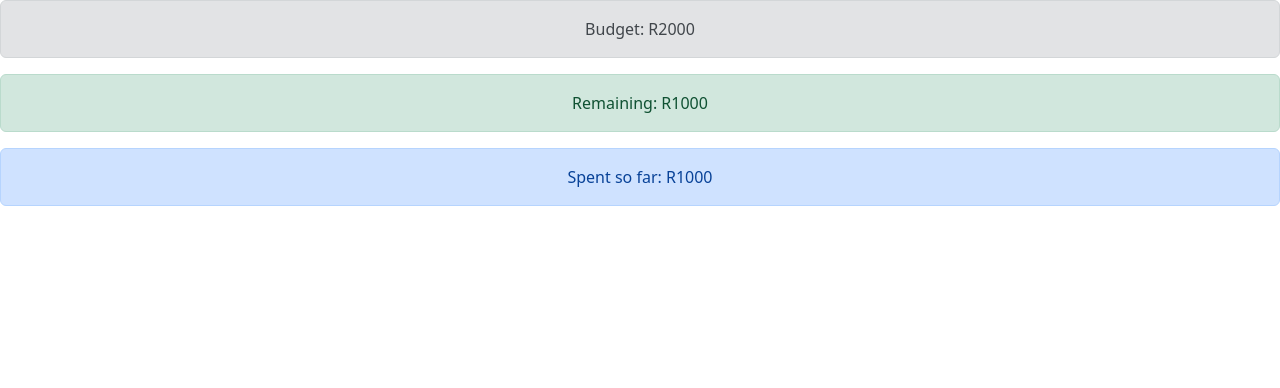
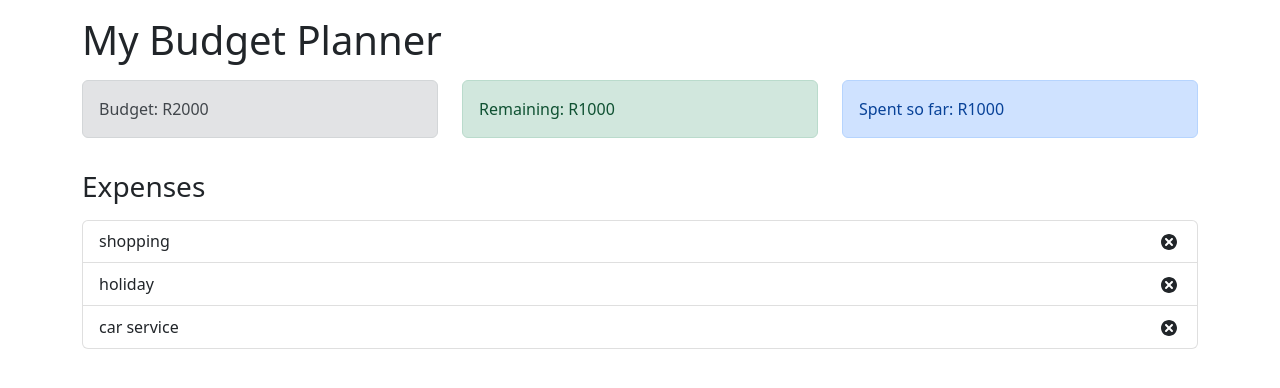
Before and after one commit to CMadiope/budget-tracker, a React (Create React App) app: page / in a window 1280 px wide. Shown: the top 388 px of the page. Built offline with nearby package versions, Linux system fonts and the light colour scheme.

Commit message:
ADD: Expense components

```diff
--- a/src/App.js
+++ b/src/App.js
@@ -4,12 +4,28 @@
 import Remaining from "./components/Remaining";
 import ExpenseTotal from "./components/ExpenseTotal";
 
+import ExpenseList from "./components/ExpenseList";
 function App() {
   return (
-    <div className='App'>
-      <Budget />
-      <Remaining/>
-      <ExpenseTotal/>
+    <div className='container'>
+      <h1 className='mt-3'>My Budget Planner</h1>
+      <div className='row mt-3'>
+        <div className='col-sm'>
+          <Budget />
+        </div>
+        <div className='col-sm'>
+          <Remaining />
+        </div>
+        <div className='col-sm'>
+          <ExpenseTotal />
+        </div>
+      </div>
+      <h3 className='mt-3'>Expenses</h3>
+      <div className='row mt-3'>
+        <div className='col-sm'>
+          <ExpenseList />
+        </div>
+      </div>
     </div>
   );
 }
--- /dev/null
+++ b/src/components/ExpenseItem.js
@@ -0,0 +1,18 @@
+import React from "react";
+import { TiDelete } from "react-icons/ti";
+
+const ExpenseItem = (props) => {
+  return (
+    <li className='list-group-item d-flex justify-content-between align-items-center'>
+      {props.name}
+      <div>
+        <span className='badge badge-primary badge-pill mr-3'>
+          R{props.cost}
+        </span>
+        <TiDelete size='1.5em' />
+      </div>
+    </li>
+  );
+};
+
+export default ExpenseItem;
--- /dev/null
+++ b/src/components/ExpenseList.js
@@ -0,0 +1,20 @@
+import React from "react";
+import ExpenseItem from "../components/ExpenseItem";
+
+const ExpenseList = () => {
+  const expenses = [
+    { id: 12, name: "shopping", const: 500 },
+    { id: 13, name: "holiday", const: 10000 },
+    { id: 12, name: "car service", const: 3000 },
+  ];
+
+  return (
+    <ul className='list-group'>
+      {expenses.map((expense) => (
+        <ExpenseItem id={expense.id} name={expense.name} cost={expense.cost} />
+      ))}
+    </ul>
+  );
+};
+
+export default ExpenseList;
```
